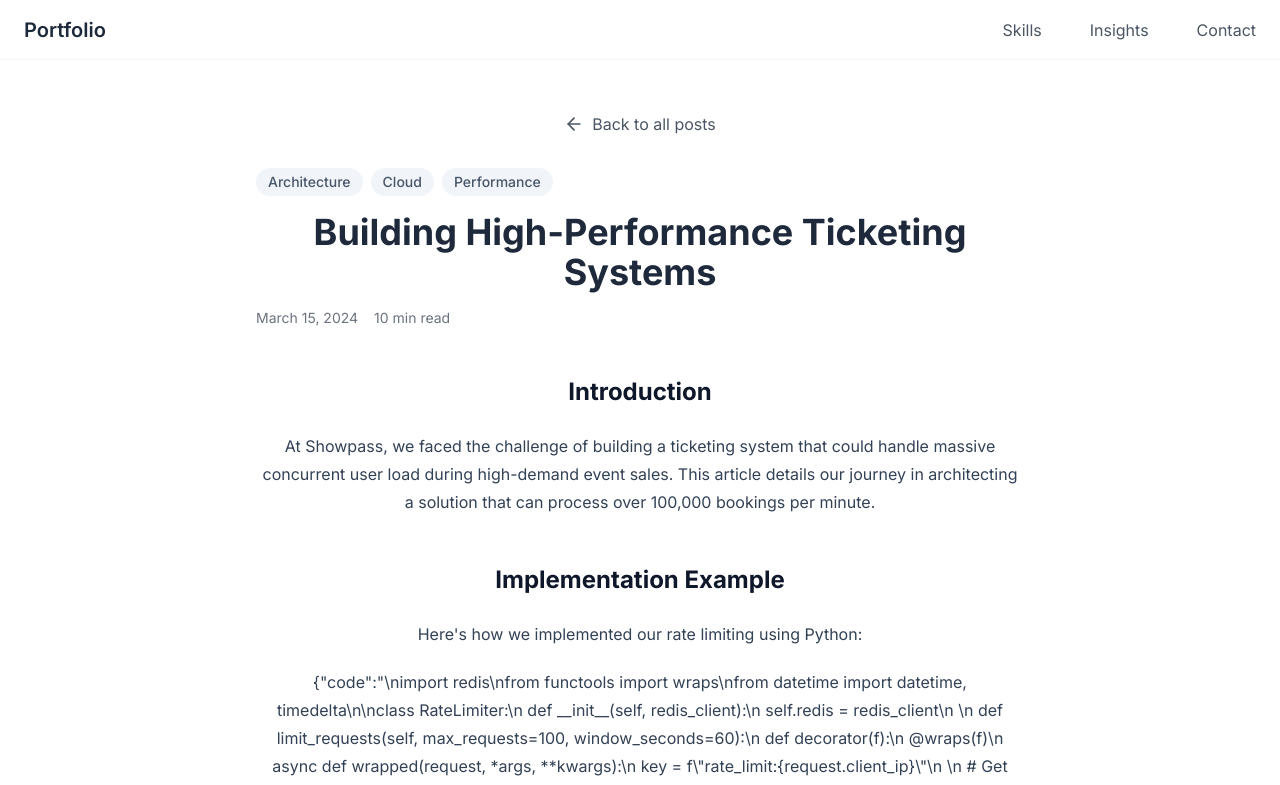
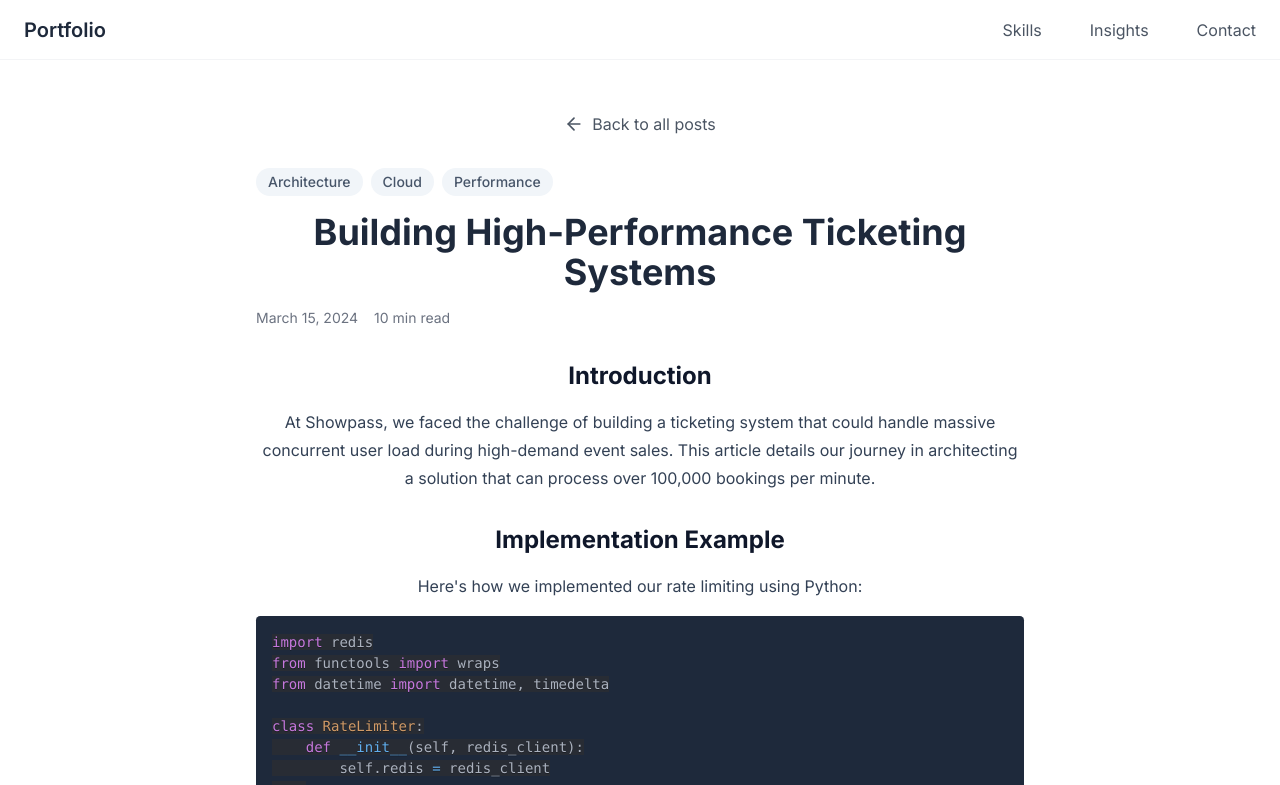
Before and after one commit to MilanPecov/devfolio-galaxy, a React (Vite) app: page /blog/building-high-performance-ticketing-systems in a window 1280 px wide. Shown: the top 785 px of the page. Built offline with nearby package versions, Linux system fonts and the light colour scheme.

Commit message:
Fix: Blog post code highlighting
The code syntax highlighting in blog posts was not working correctly. This commit addresses the issue, ensuring that code blocks are properly highlighted with syntax coloring.

```diff
--- a/src/pages/BlogPost.tsx
+++ b/src/pages/BlogPost.tsx
@@ -159,41 +159,21 @@ const BlogPost = () => {
     );
   }
 
-  // Process content to replace code blocks with syntax highlighted versions
-  const processContent = (content: string) => {
+  const renderContent = () => {
     const parser = new DOMParser();
-    const doc = parser.parseFromString(content, 'text/html');
+    const doc = parser.parseFromString(post.content, 'text/html');
+    const elements: React.ReactNode[] = [];
 
-    // Replace code blocks with syntax highlighted versions
-    doc.querySelectorAll('pre code').forEach((block) => {
-      const language = block.className.replace('language-', '');
-      const code = block.textContent || '';
+    const processNode = (node: Node, index: number): React.ReactNode => {
+      if (node.nodeType === Node.ELEMENT_NODE) {
+        const element = node as Element;
 
-      const highlightedCode = (
-        <SyntaxHighlighter
-          language={language}
-          style={oneDark}
-          className="rounded-lg !bg-[#1E293B] !p-4 my-4"
-        >
-          {code.trim()}
-        </SyntaxHighlighter>
-      );
+        // Handle code blocks
+        if (element.tagName === 'PRE' && element.querySelector('code')) {
+          const codeElement = element.querySelector('code');
+          const language = codeElement?.className.replace('language-', '') || '';
+          const code = codeElement?.textContent || '';
 
-      const wrapper = document.createElement('div');
-      wrapper.innerHTML = '__HIGHLIGHT__' + JSON.stringify({ code, language });
-      block.parentElement?.replaceWith(wrapper);
-    });
-
-    return doc.body.innerHTML;
-  };
-
-  const renderContent = (content: string) => {
-    const processedContent = processContent(content);
-    const parts = processedContent.split('__HIGHLIGHT__');
-
-    return parts.map((part, index) => {
-      if (part.startsWith('{') && part.endsWith('}')) {
-        const { code, language } = JSON.parse(part);
           return (
             <SyntaxHighlighter
               key={index}
@@ -205,13 +185,42 @@ const BlogPost = () => {
             </SyntaxHighlighter>
           );
         }
-      return (
-        <div
-          key={index}
-          dangerouslySetInnerHTML={{ __html: part }}
-        />
-      );
+
+        // Handle other HTML elements
+        const children: React.ReactNode[] = [];
+        element.childNodes.forEach((child, childIndex) => {
+          const processedChild = processNode(child, childIndex);
+          if (processedChild) {
+            children.push(processedChild);
+          }
         });
+
+        if (element.tagName === 'H2') {
+          return <h2 key={index} className="text-2xl font-bold mt-8 mb-4">{children}</h2>;
+        }
+
+        if (element.tagName === 'P') {
+          return <p key={index} className="mb-4">{children}</p>;
+        }
+
+        return children;
+      }
+
+      if (node.nodeType === Node.TEXT_NODE) {
+        return node.textContent;
+      }
+
+      return null;
+    };
+
+    doc.body.childNodes.forEach((node, index) => {
+      const processedNode = processNode(node, index);
+      if (processedNode) {
+        elements.push(processedNode);
+      }
+    });
+
+    return elements;
   };
 
   return (
@@ -247,7 +256,7 @@ const BlogPost = () => {
             </div>
 
             <div className="prose prose-slate max-w-none">
-              {renderContent(post.content)}
+              {renderContent()}
             </div>
           </div>
         </div>
```
Lines whose indentation alone changed are shown as unchanged.
